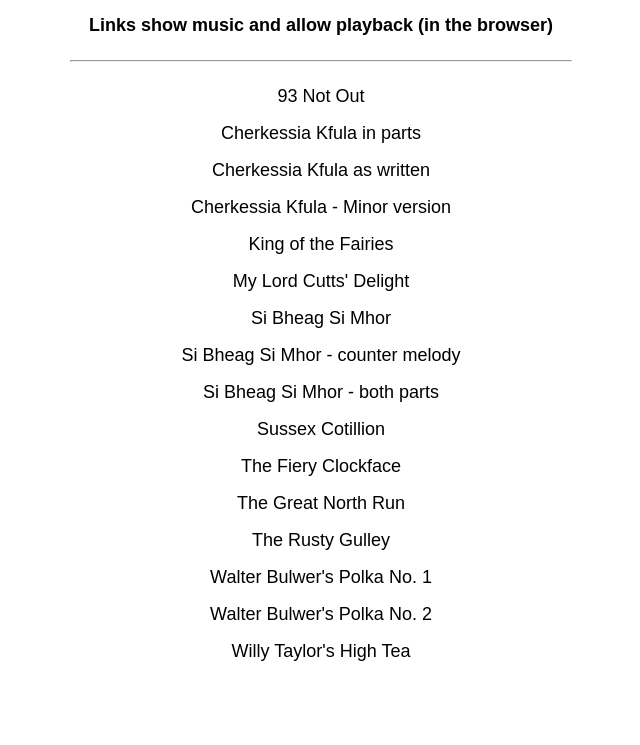
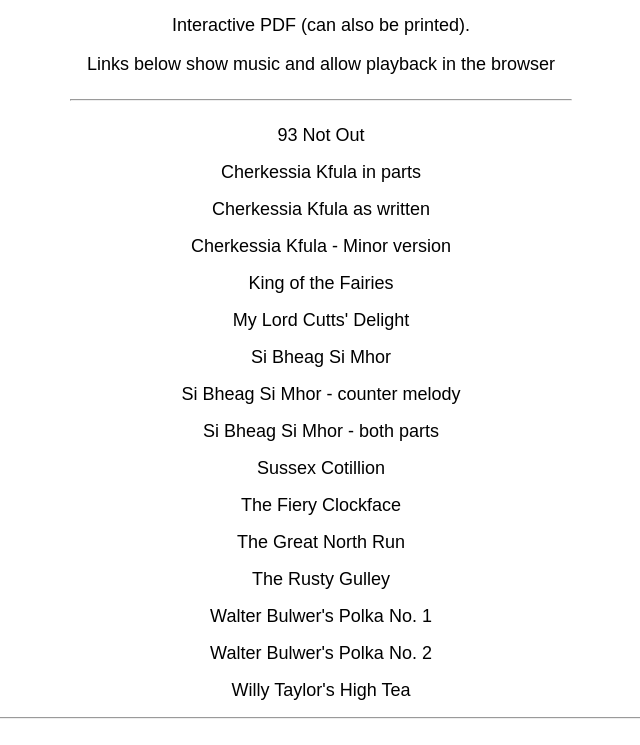
Before and after one commit to jjw/onnadu-web, a plain HTML site: page website/index.html in a window 1280 px wide. Shown: the part 55-800 px from the top of the page, without its empty margins (319-959 px from the left). Drawn offline with Linux system fonts and the light colour scheme.

Commit message:
latest updates

```diff
--- a/website/index.html
+++ b/website/index.html
@@ -93,9 +93,11 @@
 
     <div class="container">
         <h1 id="title">Boat Trip 2026 tunes for sharing</h1>
-        <h2 id="subtitle">Links show music and allow playback (in the browser)</h2>
+        <p style="font-size: large;"><a href="Boat Trip tunes.pdf">Interactive PDF</a> (can also be printed).</p>
+        <p style="font-size: large;">Links below show music and allow playback in the browser</p>
         <hr style="margin-top:24px;margin-bottom:24px;width:500px;color:white;">
         <div id="tuneShareLinkHolder"></div>
+        <hr />
     </div>
 
     <script>
```
Also changed, not shown: 3 other files.
